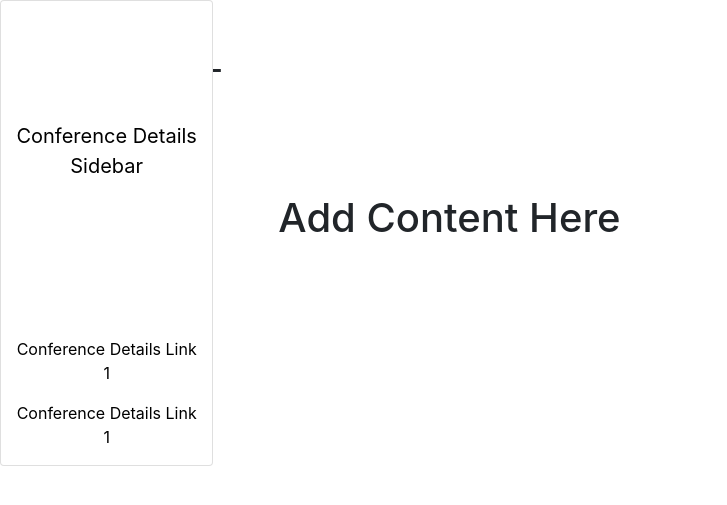
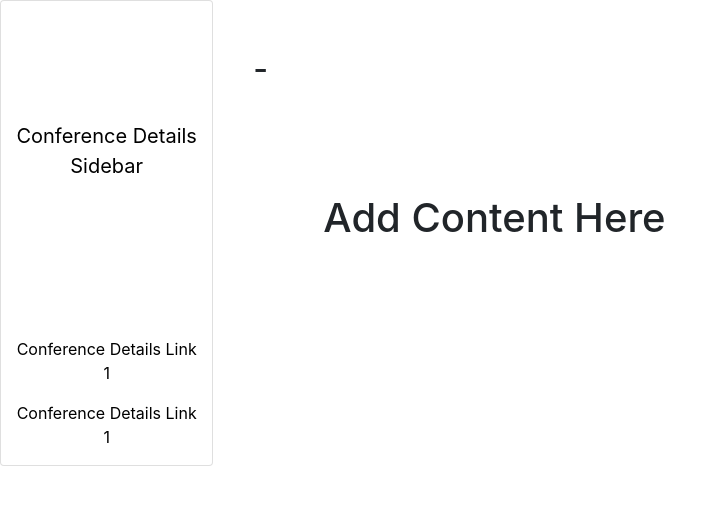
Before and after one commit to sohampachpande/CSEDB, a Flask app: template flask_server/app/templates/conf_temp.html in a window 1280 px wide. Shown: the part 56-561 px from the top of the page, without its empty margins (0-727 px from the left). Run offline with Flask 2, Linux system fonts and the light colour scheme; the template is opened without the code that fills it, so the values that code supplies are empty; some libraries are stand-ins or nearby versions.

Commit message:
a minor css change

```diff
--- a/flask_server/app/templates/author_temp.html
+++ b/flask_server/app/templates/author_temp.html
@@ -16,7 +16,7 @@
                             <p>Conferences</p>
                         </div>
                     </div>
-                    <div class="col-lg-10 author-info">
+                    <div class="col-lg-10 author-info" style="padding-left: 60px;">
                         <h2 style="margin-left: 0px; margin-top: 50px; margin-left: -20px;">{{author[1]}}</h2>
                         <br><br>
 
@@ -59,10 +59,6 @@
                         {% endfor %}
                         <hr>
                         {%endif%}
-
-
-
-
                         <div id="myDiv"></div>
                     </div>
                 </div>
--- a/flask_server/app/templates/conf_temp.html
+++ b/flask_server/app/templates/conf_temp.html
@@ -15,7 +15,7 @@
                             <p>Conference Details Link 1 </p>
                         </div>
                     </div>
-                    <div class="col-lg-10 author-info">
+                    <div class="col-lg-10 author-info" style="padding-left: 60px;">
                         <h2 style="margin-left: 0px; margin-top: 50px; margin-left: -20px;">{{conf[1]}}-{{conf[2]}}</h2>
                         <br><br>
 
--- a/flask_server/app/templates/paper_temp.html
+++ b/flask_server/app/templates/paper_temp.html
@@ -14,7 +14,7 @@
                             <p>Paper Details Link 1 </p>
                         </div>
                     </div>
-                    <div class="col-lg-10 author-info">
+                    <div class="col-lg-10 author-info" style="padding-left: 60px;">
                         <h2 style="margin-left: 0px; margin-top: 50px; margin-left: -20px;">{{paper[1]}}</h2>
                         <br><br>
 
```
